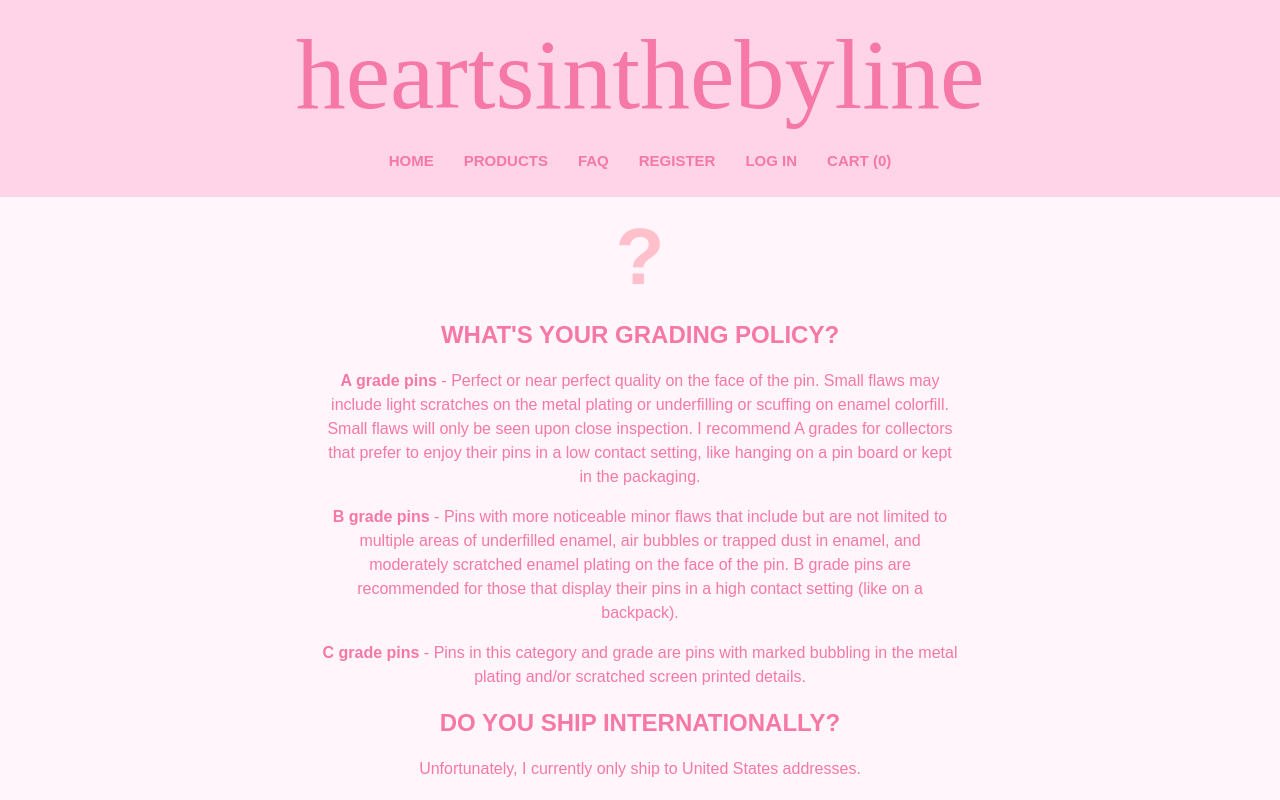
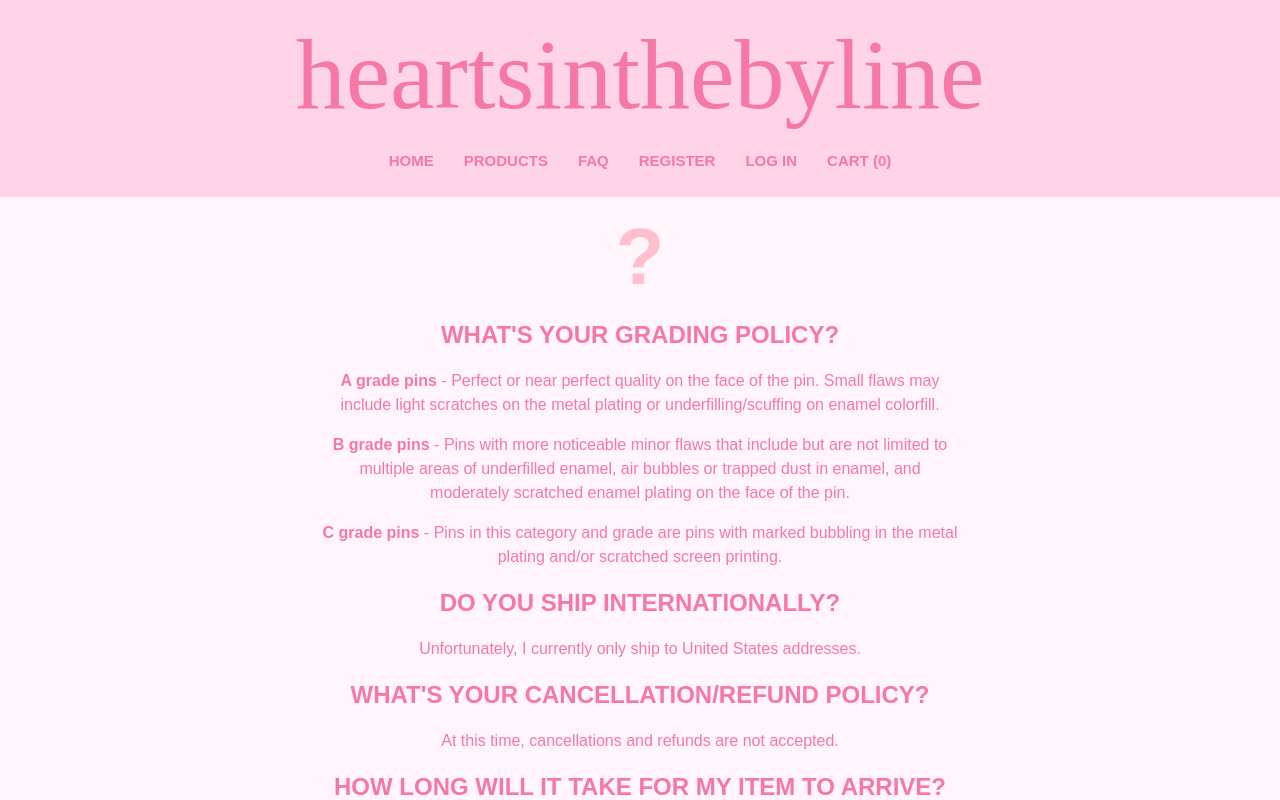
Before and after one commit to aliciahetrick/heartsinthebyline, a React (Create React App) app in the folder frontend/: page /faq in a window 1280 px wide. Shown: the top 800 px of the page. Built offline with nearby package versions, Linux system fonts and the light colour scheme; no server answers; a web font is replaced by a local one; what chance would draw is missing.

Commit message:
Update grading in FAQs

```diff
--- a/frontend/src/components/FAQ.jsx
+++ b/frontend/src/components/FAQ.jsx
@@ -9,23 +9,17 @@ const FAQ = () => {
         <Answer>
           <b>A grade pins</b> - Perfect or near perfect quality on the face of
           the pin. Small flaws may include light scratches on the metal plating
-          or underfilling or scuffing on enamel colorfill. Small flaws will only
-          be seen upon close inspection. I recommend A grades for collectors
-          that prefer to enjoy their pins in a low contact setting, like hanging
-          on a pin board or kept in the packaging.
+          or underfilling/scuffing on enamel colorfill.
         </Answer>
         <Answer>
           <b>B grade pins</b> - Pins with more noticeable minor flaws that
           include but are not limited to multiple areas of underfilled enamel,
           air bubbles or trapped dust in enamel, and moderately scratched enamel
-          plating on the face of the pin. B grade pins are recommended for those
-          that display their pins in a high contact setting (like on a
-          backpack).
+          plating on the face of the pin.
         </Answer>
         <Answer>
           <b>C grade pins</b> - Pins in this category and grade are pins with
-          marked bubbling in the metal plating and/or scratched screen printed
-          details.
+          marked bubbling in the metal plating and/or scratched screen printing.
         </Answer>
         <Question>Do you ship internationally?</Question>
         <Answer>
```
